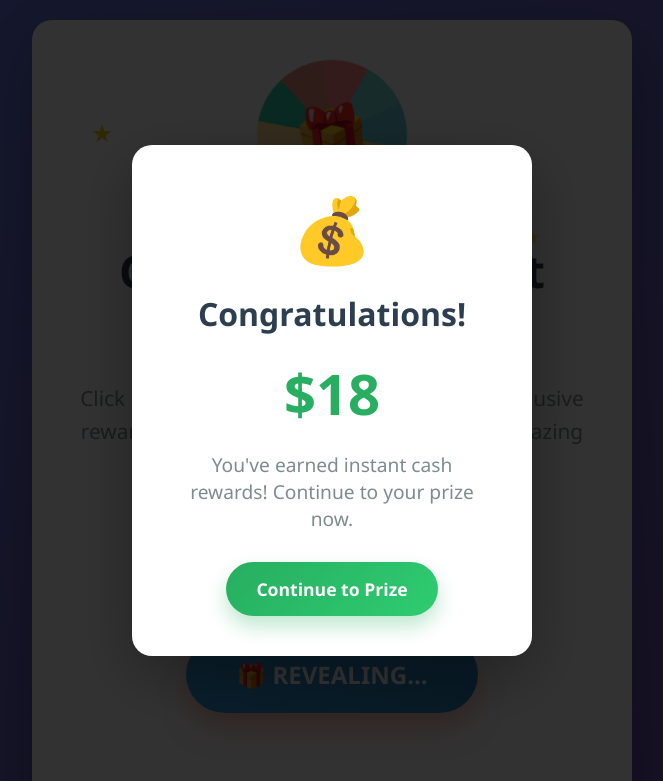
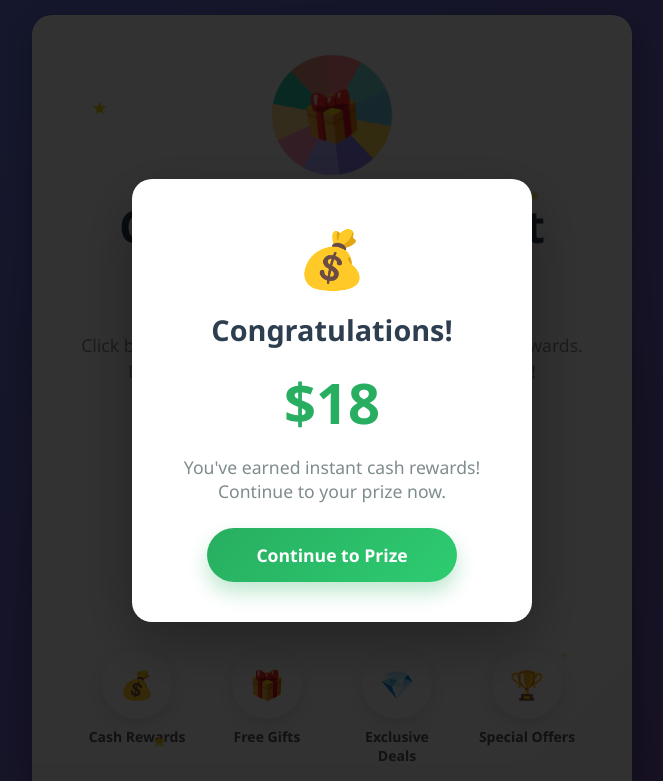
Before and after one commit to TheCoooDer/firewallcoffe, a plain HTML site: page index.html in a window 1280 px wide. Both pictures are taken after a click on the link "🎁 REVEAL MY PRIZE!". Shown: the top 781 px of the page, without its empty margins (308-971 px from the left). Drawn offline with Linux system fonts and the light colour scheme.

Commit message:
Update index.html

```diff
--- a/index.html
+++ b/index.html
@@ -20,26 +20,26 @@
             align-items: center;
             justify-content: center;
             color: #fff;
-            padding: 20px;
+            padding: 15px;
             overflow-x: hidden;
         }
 
         .container {
             background: rgba(255, 255, 255, 0.95);
             border-radius: 20px;
-            box-shadow: 0 20px 60px rgba(0, 0, 0, 0.3);
-            max-width: 600px;
+            box-shadow: 0 10px 30px rgba(0, 0, 0, 0.3);
+            max-width: 100%;
             width: 100%;
-            padding: 40px;
+            padding: 25px;
             text-align: center;
             position: relative;
             overflow: hidden;
         }
 
         .prize-wheel {
-            width: 150px;
-            height: 150px;
-            margin: 0 auto 30px;
+            width: 120px;
+            height: 120px;
+            margin: 0 auto 20px;
             position: relative;
             animation: spin 4s infinite linear;
         }
@@ -50,7 +50,7 @@
             top: 50%;
             left: 50%;
             transform: translate(-50%, -50%);
-            font-size: 60px;
+            font-size: 48px;
             z-index: 2;
         }
 
@@ -84,8 +84,8 @@
         }
 
         h1 {
-            font-size: 2.8rem;
-            margin-bottom: 20px;
+            font-size: 2rem;
+            margin-bottom: 15px;
             color: #2c3e50;
             position: relative;
         }
@@ -93,49 +93,51 @@
         h1::after {
             content: '';
             position: absolute;
-            bottom: -10px;
+            bottom: -8px;
             left: 50%;
             transform: translateX(-50%);
-            width: 80px;
-            height: 4px;
+            width: 60px;
+            height: 3px;
             background: linear-gradient(90deg, #ff6b6b, #4ecdc4);
             border-radius: 2px;
         }
 
         .subtitle {
-            font-size: 1.3rem;
+            font-size: 1.1rem;
             color: #7f8c8d;
-            margin-bottom: 30px;
-            line-height: 1.6;
+            margin-bottom: 20px;
+            line-height: 1.5;
         }
 
         .cta-button {
             background: linear-gradient(135deg, #ff6b6b, #ee5a24);
             color: white;
             border: none;
-            padding: 22px 50px;
-            font-size: 1.5rem;
+            padding: 18px 40px;
+            font-size: 1.3rem;
             font-weight: bold;
             border-radius: 50px;
             cursor: pointer;
             transition: all 0.3s ease;
             text-decoration: none;
             display: inline-block;
-            margin: 30px 0;
-            box-shadow: 0 15px 30px rgba(238, 90, 36, 0.4);
+            margin: 25px 0;
+            box-shadow: 0 10px 20px rgba(238, 90, 36, 0.4);
             position: relative;
             overflow: hidden;
+            width: 90%;
+            max-width: 300px;
         }
 
         .cta-button:hover {
-            transform: translateY(-5px);
-            box-shadow: 0 20px 40px rgba(238, 90, 36, 0.5);
+            transform: translateY(-3px);
+            box-shadow: 0 15px 30px rgba(238, 90, 36, 0.5);
         }
 
         .rewards {
             display: flex;
             justify-content: space-around;
-            margin: 40px 0;
+            margin: 30px 0;
             flex-wrap: wrap;
         }
 
@@ -143,26 +145,26 @@
             display: flex;
             flex-direction: column;
             align-items: center;
-            margin: 15px;
-            width: 100px;
+            margin: 10px;
+            width: 70px;
         }
 
         .reward-icon {
             background: #f8f9fa;
-            width: 70px;
-            height: 70px;
+            width: 60px;
+            height: 60px;
             border-radius: 50%;
             display: flex;
             align-items: center;
             justify-content: center;
-            margin-bottom: 10px;
-            font-size: 28px;
+            margin-bottom: 8px;
+            font-size: 24px;
             box-shadow: 0 5px 15px rgba(0,0,0,0.1);
             color: #ff6b6b;
         }
 
         .reward-text {
-            font-size: 14px;
+            font-size: 12px;
             color: #555;
             font-weight: 600;
         }
@@ -170,28 +172,28 @@
         .random-message {
             background: #f8f9fa;
             border-radius: 15px;
-            padding: 20px;
-            margin: 30px 0;
+            padding: 15px;
+            margin: 20px 0;
             color: #555;
-            font-size: 1.1rem;
+            font-size: 1rem;
             font-weight: 500;
-            min-height: 60px;
+            min-height: 50px;
             display: flex;
             align-items: center;
             justify-content: center;
         }
 
         .disclaimer {
-            font-size: 14px;
+            font-size: 12px;
             color: #7f8c8d;
-            margin-top: 25px;
-            line-height: 1.5;
+            margin-top: 20px;
+            line-height: 1.4;
         }
 
         .sparkle {
             position: absolute;
-            width: 20px;
-            height: 20px;
+            width: 15px;
+            height: 15px;
             background: #f1c40f;
             clip-path: polygon(50% 0%, 61% 35%, 98% 35%, 68% 57%, 79% 91%, 50% 70%, 21% 91%, 32% 57%, 2% 35%, 39% 35%);
             animation: sparkle 3s infinite;
@@ -232,8 +234,8 @@
         .notification-modal {
             background: white;
             border-radius: 20px;
-            padding: 40px;
-            max-width: 400px;
+            padding: 30px;
+            max-width: 90%;
             width: 90%;
             text-align: center;
             transform: scale(0.8);
@@ -246,33 +248,33 @@
         }
 
         .money-icon {
-            font-size: 4rem;
-            margin-bottom: 20px;
+            font-size: 3.5rem;
+            margin-bottom: 15px;
             animation: bounce 1s infinite;
         }
 
         @keyframes bounce {
             0%, 100% { transform: translateY(0); }
-            50% { transform: translateY(-20px); }
+            50% { transform: translateY(-15px); }
         }
 
         .notification-title {
-            font-size: 2rem;
+            font-size: 1.8rem;
             color: #2c3e50;
-            margin-bottom: 15px;
+            margin-bottom: 10px;
         }
 
         .notification-amount {
-            font-size: 3.5rem;
+            font-size: 3rem;
             font-weight: bold;
             color: #27ae60;
-            margin: 20px 0;
+            margin: 15px 0;
         }
 
         .notification-message {
-            font-size: 1.2rem;
+            font-size: 1.1rem;
             color: #7f8c8d;
-            margin-bottom: 30px;
+            margin-bottom: 25px;
         }
 
         .continue-button {
@@ -286,6 +288,8 @@
             cursor: pointer;
             transition: all 0.3s ease;
             box-shadow: 0 10px 20px rgba(39, 174, 96, 0.3);
+            width: 90%;
+            max-width: 250px;
         }
 
         .continue-button:hover {
@@ -293,34 +297,47 @@
             box-shadow: 0 15px 30px rgba(39, 174, 96, 0.4);
         }
 
-        @media (max-width: 600px) {
-            h1 {
-                font-size: 2.2rem;
+        /* Mobile-specific styles */
+        @media (min-width: 768px) {
+            .container {
+                max-width: 600px;
+                padding: 40px;
             }
 
-            .container {
-                padding: 30px 20px;
+            h1 {
+                font-size: 2.8rem;
             }
 
             .cta-button {
-                font-size: 1.3rem;
-                padding: 18px 40px;
+                font-size: 1.5rem;
+                padding: 22px 50px;
             }
 
             .rewards {
-                justify-content: center;
+                justify-content: space-around;
             }
 
             .reward {
-                margin: 10px;
+                width: 100px;
+            }
+
+            .reward-icon {
+                width: 70px;
+                height: 70px;
+                font-size: 28px;
+            }
+
+            .reward-text {
+                font-size: 14px;
             }
 
             .notification-modal {
-                padding: 30px 20px;
+                max-width: 400px;
+                padding: 40px;
             }
 
             .notification-amount {
-                font-size: 2.8rem;
+                font-size: 3.5rem;
             }
         }
     </style>
```
